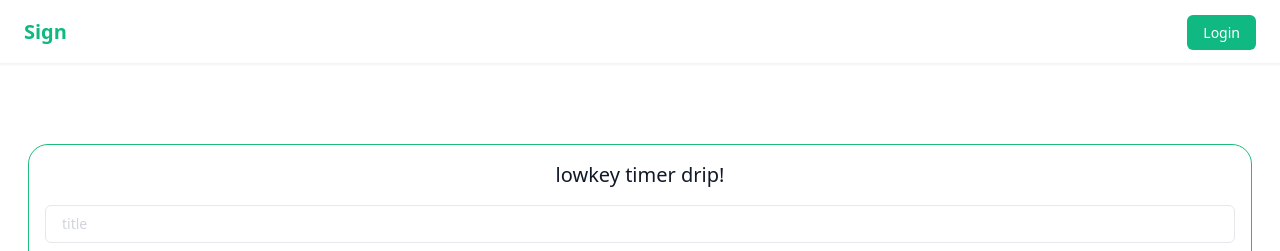
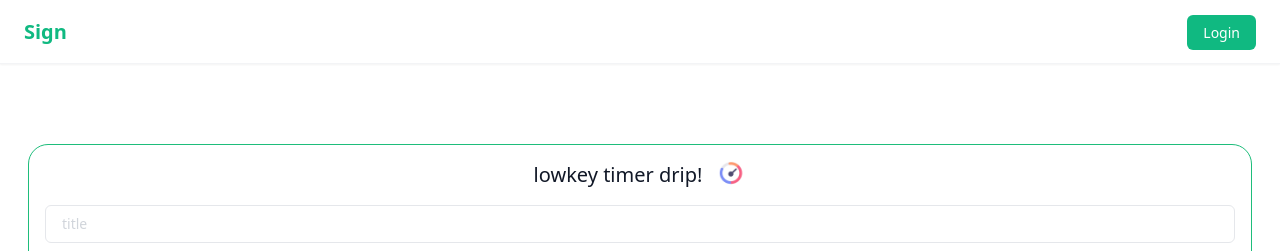
Before and after one commit to Raina-Moon/mini-goal-project, a Next.js app in the folder frontend/: page / in a window 1280 px wide. Shown: the top 251 px of the page. Built offline with nearby package versions, Linux system fonts and the light colour scheme.

Commit message:
✨ feat: Update GoalForm to include TimerLogo image and improve layout

```diff
--- a/frontend/src/app/dashboard/GoalForm.tsx
+++ b/frontend/src/app/dashboard/GoalForm.tsx
@@ -93,11 +93,11 @@ const GoalForm = ({ onGoalCreated }: { onGoalCreated: () => void }) => {
       onSubmit={handleSubmit}
       className="space-y-4 mx-7 mt-20 p-4 border border-primary-500 rounded-[20px]"
     >
-      <div className="flex flex-row items-center justify-center">
+      <div className="flex flex-row items-center justify-center gap-4">
         <h1 className="font-medium text-xl text-center text-gray-900">
           lowkey timer drip!
         </h1>
-        <img />
+        <img src="/images/TimerLogo.png" className="w-7 h-7"/>
       </div>
       {secondsLeft === null ? (
         <>
```
